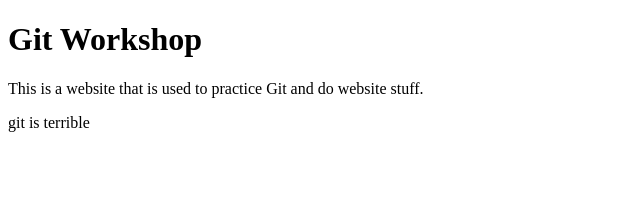
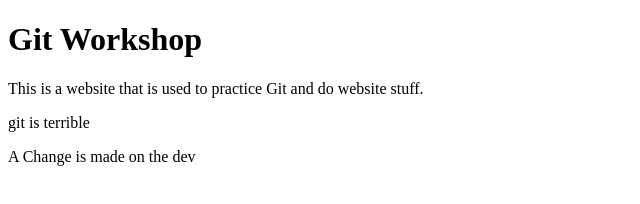
Before and after one commit to kpfettstyle/Example, a plain HTML site: page index.html in a window 1280 px wide. Shown: the whole page, without its empty margins (0-640 px from the left). Drawn offline with Linux system fonts and the light colour scheme.

Commit message:
Added readme

```diff
--- a/index.html
+++ b/index.html
@@ -7,5 +7,6 @@
 		<h1>Git Workshop</h1>
 		<p>This is a website that is used to practice Git and do website stuff.</p>
 		<p>git is terrible</p>
+		<p>A Change is made on the dev</p>
 	</body>
 </html>
```
Also changed, not shown: readme.txt (added).
